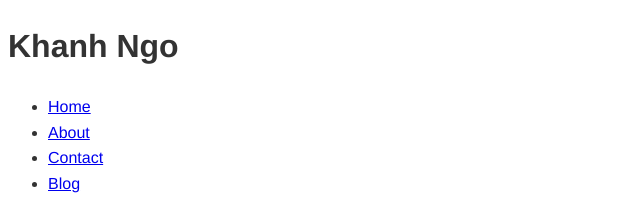
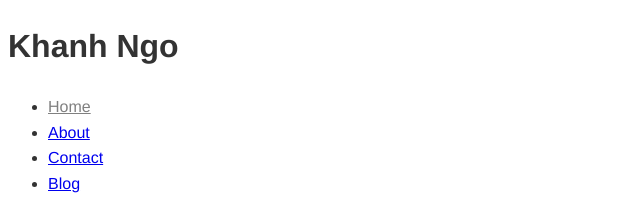
Before and after one commit to khan-ngo/gatsby-bootcamp, a Gatsby site: page / in a window 1280 px wide. Shown: the top 215 px of the page, 0-640 px from the left. Built offline with nearby package versions, Linux system fonts and the light colour scheme; Gatsby itself is replaced by a stand-in of ours.

Commit message:
add module scss

```diff
--- a/src/components/header.js
+++ b/src/components/header.js
@@ -1,5 +1,6 @@
 import React from 'react'
 import { Link } from 'gatsby'
+import headerStyles from './header.module.scss'
 
 const Header = () => {
     return (
@@ -8,7 +9,7 @@
             <nav>
                 <ul>
                     <li>
-                        <Link to="/">Home</Link>
+                        <Link className={headerStyles.link} to="/">Home</Link>
                     </li>
                     <li>
                         <Link to="/about">About</Link>
--- /dev/null
+++ b/src/components/header.module.scss
@@ -0,0 +1,3 @@
+.link {
+    color: grey;
+}
--- a/src/components/layout.js
+++ b/src/components/layout.js
@@ -1,7 +1,7 @@
 import React from 'react'
 import Header from './header'
 import Footer from './footer'
-import '../styles/styles.scss'
+import '../styles/index.scss'
 
 
 const Layout = (props) => {
```
Also changed, not shown: src/styles/index.scss (renamed from src/styles/styles.scss).
